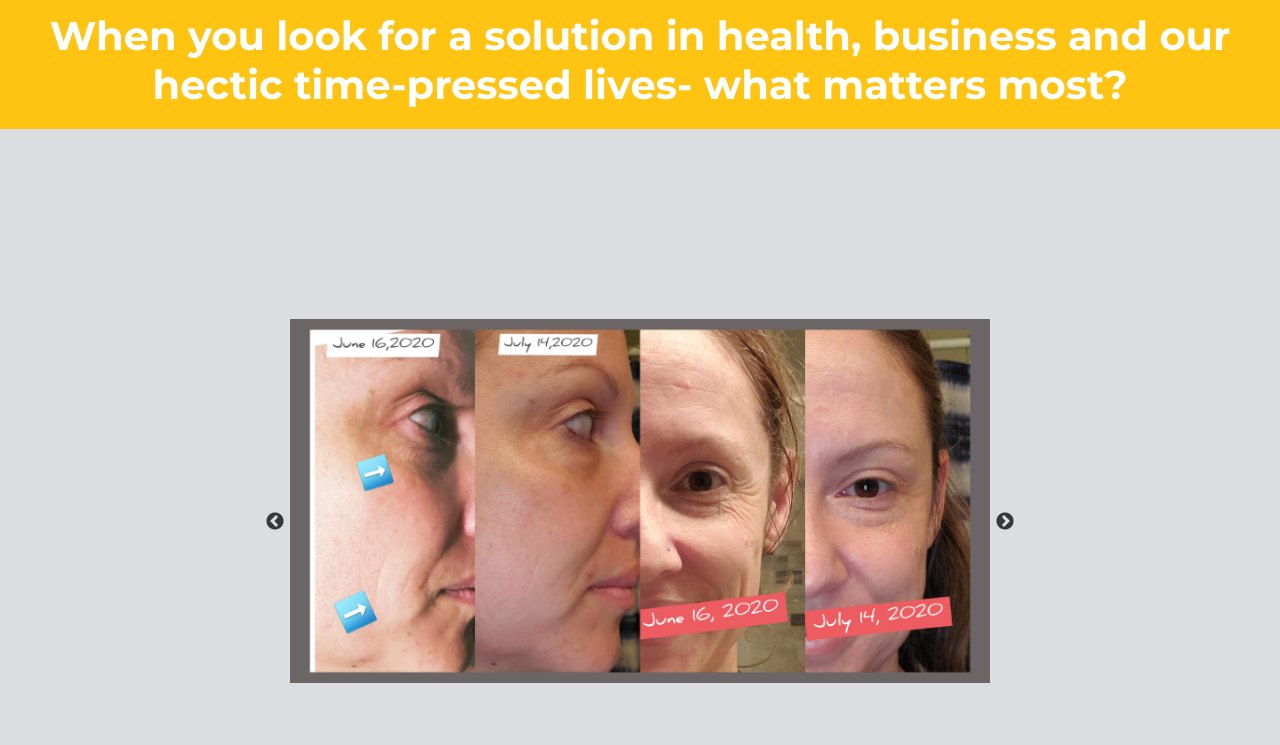
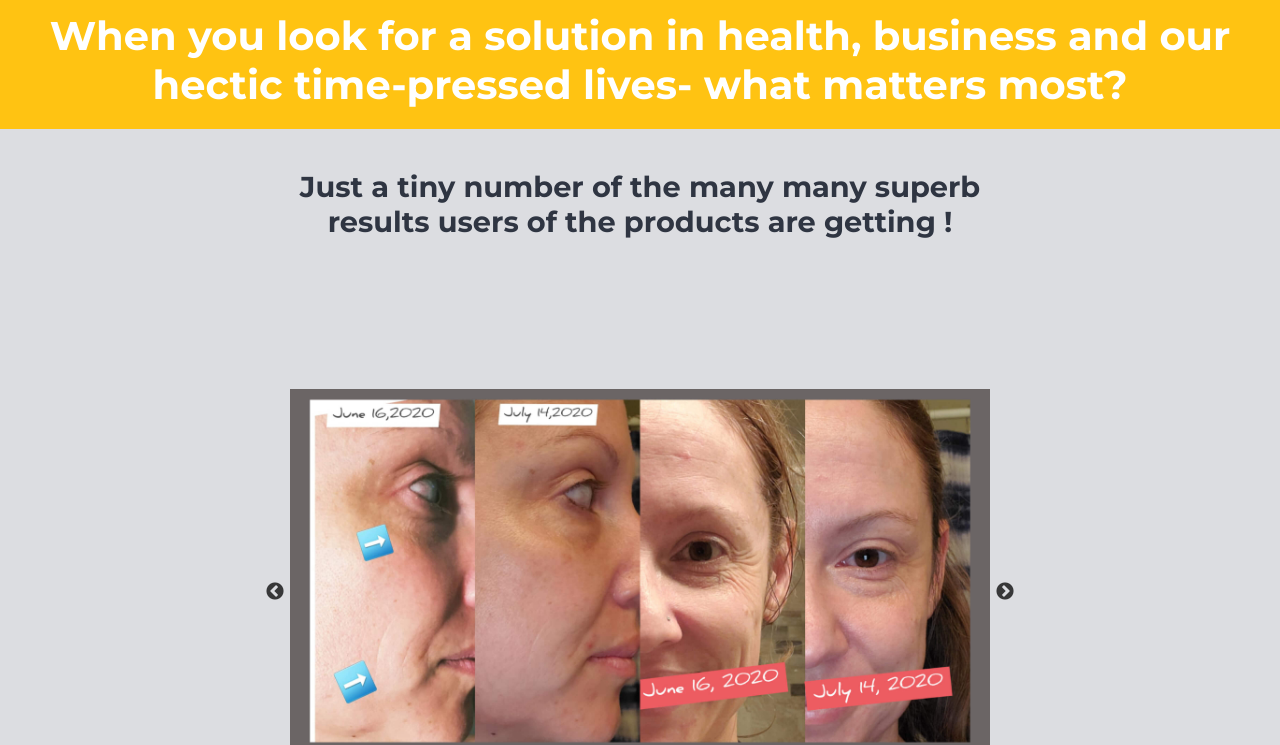
Before and after one commit to haditedi/healthresults, a Gatsby site: page / in a window 1280 px wide. Shown: the part 89-834 px from the top of the page. Built offline with nearby package versions, Linux system fonts and the light colour scheme; Gatsby itself is replaced by a stand-in of ours.

Commit message:
added line at Index

```diff
--- a/src/pages/index.js
+++ b/src/pages/index.js
@@ -129,6 +129,13 @@ const Index = () => {
             time-pressed lives- what matters most?
           </h1>
         </section>
+      </div>
+
+      <div className={classes.carousel}>
+        <h3 style={{ textAlign: "center" }}>
+          Just a tiny number of the many many superb results users of the
+          products are getting !
+        </h3>
       </div>
 
       <div className={classes.desktop}>
```
